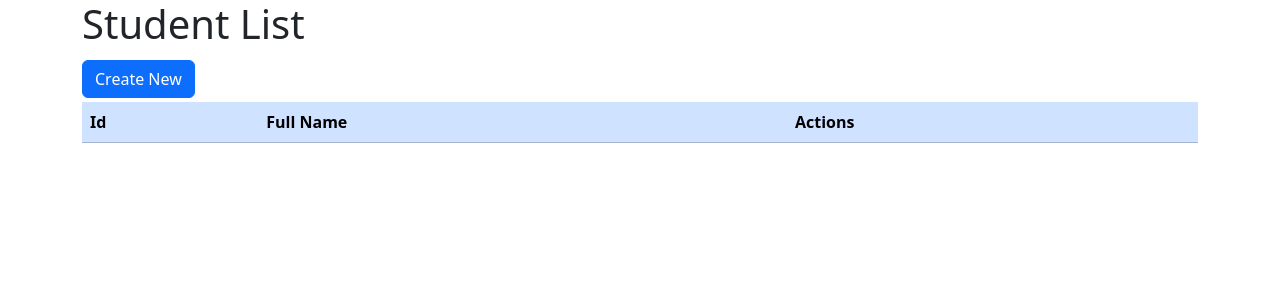
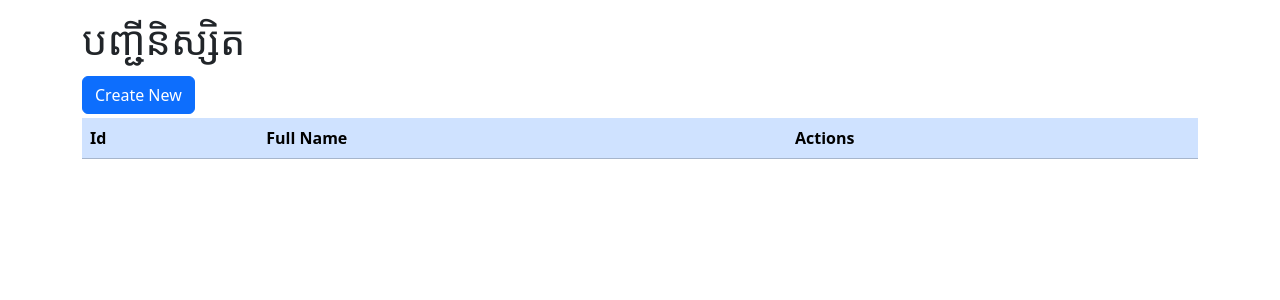
Before and after one commit to Sar-Chanrithy/Laravel-Mobile-app-Y3, a Laravel app: template resources/views/students/index.blade.php in a window 1280 px wide. Shown: the top 300 px of the page. Run offline with Laravel 12, Linux system fonts and the light colour scheme; the template is opened without the code that fills it, so the values that code supplies are empty; some libraries are stand-ins or nearby versions.

Commit message:
newwwwwww

```diff
--- /dev/null
+++ b/resources/views/layouts/layout1.blade.php
@@ -0,0 +1,84 @@
+<!DOCTYPE html>
+<html lang="en">
+<head>
+    <meta charset="UTF-8">
+    <meta name="viewport" content="width=device-width, initial-scale=1.0">
+    <title>@yield('title', 'Student App')</title>
+
+    <link href="https://cdn.jsdelivr.net/npm/bootstrap@5.3.8/dist/css/bootstrap.min.css" rel="stylesheet"
+        integrity="sha384-sRIl4kxILFvY47J16cr9ZwB07vP4J8+LH7qKQnuqkuIAvNWLzeN8tE5YBujZqJLB" crossorigin="anonymous">
+    <script src="https://cdn.jsdelivr.net/npm/bootstrap@5.3.8/dist/js/bootstrap.bundle.min.js"
+        integrity="sha384-FKyoEForCGlyvwx9Hj09JcYn3nv7wiPVlz7YYwJrWVcXK/BmnVDxM+D2scQbITxI" crossorigin="anonymous">
+    </script>
+
+    <script>
+        /**
+         * THEME MANAGER
+         * Detects system preference and applies it to the 'auto' state.
+         */
+        (() => {
+            'use strict'
+            const getStoredTheme = () => localStorage.getItem('theme')
+            const getPreferredTheme = () => {
+                const storedTheme = getStoredTheme()
+                if (storedTheme) {
+                    return storedTheme
+                }
+                return window.matchMedia('(prefers-color-scheme: dark)').matches ? 'dark' : 'light'
+            }
+            const setTheme = theme => {
+                if (theme === 'auto') {
+                    document.documentElement.setAttribute('data-bs-theme', (window.matchMedia('(prefers-color-scheme: dark)').matches ? 'dark' : 'light'))
+                } else {
+                    document.documentElement.setAttribute('data-bs-theme', theme)
+                }
+            }
+            setTheme(getPreferredTheme())
+            window.matchMedia('(prefers-color-scheme: dark)').addEventListener('change', () => {
+                const storedTheme = getStoredTheme()
+                if (storedTheme !== 'light' && storedTheme !== 'dark') {
+                    setTheme(getPreferredTheme())
+                }
+            })
+        })()
+    </script>
+</head>
+<body>
+    <div class="container mt-3">
+        <h1>@yield('title')</h1>
+        @yield('content')
+    </div>
+
+    <!-- sweetalert2 -->
+    <script src="https://cdn.jsdelivr.net/npm/sweetalert2@11"></script>
+    <script>
+        document.querySelectorAll('.btn-delete').forEach(button => {
+            button.addEventListener('click', function(e) {
+                let form = this.closest('form');
+                Swal.fire({
+                    title: "តើពិតជាចង់លុបទិន្នន័យមួយនេះមែនទេ?",
+                    text: "ពេលលុបចេញហើយ មិនអាចសង្រ្គោះទិន្នន័យមកវិញបានទេ",
+                    icon: "warning",
+                    showCancelButton: true,
+                    confirmButtonColor: "#d33",
+                    cancelButtonColor: "#3085d6",
+                    confirmButtonText: "បញ្ជាក់ការលុប",
+                    cancelButtonText: "កុំលុប",
+                }).then((result) => {
+                    if (result.isConfirmed) {
+                        form.submit();
+                    }
+                });
+            });
+        });
+
+        @if(session('success'))
+        Swal.fire({
+            title: "ជោគជ័យ!",
+            text: "{{ session('success') }}",
+            icon: "success"
+        });
+        @endif
+    </script>
+</body>
+</html>
--- a/resources/views/students/index.blade.php
+++ b/resources/views/students/index.blade.php
@@ -1,15 +1,6 @@
-<!DOCTYPE html>
-<html lang="en">
-<head>
-    <meta charset="UTF-8">
-    <meta name="viewport" content="width=device-width, initial-scale=1.0">
-    <title>Student List</title>
-    @include('mylayout.mylayout1')
-</head>
-
-<body>
-    <div class="container">
-        <h1>Student List</h1>
+@extends('layouts.layout1')
+@section('title', 'បញ្ជីនិស្សិត')
+@section('content')
 <a href="{{ route('students.create') }}" class="btn btn-primary my-1">Create New</a>
 <table class="table table-hover">
     <thead class="table-primary">
@@ -23,10 +14,10 @@
             <td>{{ $s->id }}</td>
             <td>{{ $s->full_name }}</td>
             <td>
-                        <a href="{{ route('students.edit', $s->id) }}" class="btn btn-success">Edit</a>
-                        <form action="{{ route('students.destroy', $s->id) }}" method="POST" style="display: inline;">
+                <a href="{{ route('students.edit', $s->id) }}" class="btn btn-info">Edit</a>
+                <form method="POST" action="{{ route('students.destroy', $s->id) }}" style="display:inline">
                     @csrf
-                            @method('DELETE')
+                    @method('delete')
                     <button type="button" class="btn btn-danger btn-delete">Delete</button>
                 </form>
             </td>
@@ -36,41 +27,4 @@
 </table>
 
 {{ $students->links('pagination::bootstrap-5') }}
-    </div>
-
-            <!-- sweetalert2-->
-        <script src="https://cdn.jsdelivr.net/npm/sweetalert2@11"></script>
-        <script>
-            document.querySelectorAll('.btn-delete').forEach(button => {
-            button.addEventListener('click', function(e) {
-                let form = this.closest('form');
-                Swal.fire({
-                title: "តើពិតជាចង់លុបទិន្នន័យមួយនេះមែនទេ?"
-                , text: "ពេលលុបចេញហើយ មិនអាចសង្រ្គោះទិន្នន័យមកវិញបានទេ"
-                , icon: "warning"
-                , showCancelButton: true
-                , confirmButtonColor: "#d33"
-                , cancelButtonColor: "#3085d6"
-                , confirmButtonText: "បញ្ជាក់ការលុប"
-                , cancelButtonText: "កុំលុប"
-                , }).then((result) => {
-                if (result.isConfirmed) {
-                    form.submit();
-                }
-                });
-            });
-            });
-
-            @if(session('success'))
-            Swal.fire({
-                title: "ជោគជ័យ!",
-                text: "{{ session('success') }}",
-                icon: "success"
-            });
-            @endif
-        </script>
-        <!-- end of sweetalert2-->
-
-
-</body>
-</html>
+@endsection
--- a/routes/web.php
+++ b/routes/web.php
@@ -3,12 +3,13 @@
 use App\Http\Controllers\StudentController;
 use Illuminate\Support\Facades\Route;
 
-Route::get("/students", [StudentController::class, 'index'])->name('students.index');
-Route::get('/students/create/', [StudentController::class, 'create'])->name('students.create');
-Route::post('/students', [StudentController::class, 'store'])->name('students.store');
-Route::get('/students/{id}/edit/', [StudentController::class, 'edit'])->name('students.edit');
-Route::put('/students/{id}', [StudentController::class, 'update'])->name('students.update');
-Route::delete('/students/{id}', [StudentController::class, 'destroy'])->name('students.destroy');
+// Route::get("/students", [StudentController::class, 'index'])->name('students.index');
+// Route::get('/students/create/', [StudentController::class, 'create'])->name('students.create');
+// Route::post('/students', [StudentController::class, 'store'])->name('students.store');
+// Route::get('/students/{id}/edit/', [StudentController::class, 'edit'])->name('students.edit');
+// Route::put('/students/{id}', [StudentController::class, 'update'])->name('students.update');
+// Route::delete('/students/{id}', [StudentController::class, 'destroy'])->name('students.destroy');
+Route::resource('students', StudentController::class);
 
 Route::get('/', function () {
     return view('welcome');
```
Also changed, not shown: resources/views/students/create.blade.php (+4 -17 lines), resources/views/students/edit.blade.php (+4 -17 lines). Lines whose indentation alone changed are shown as unchanged.
